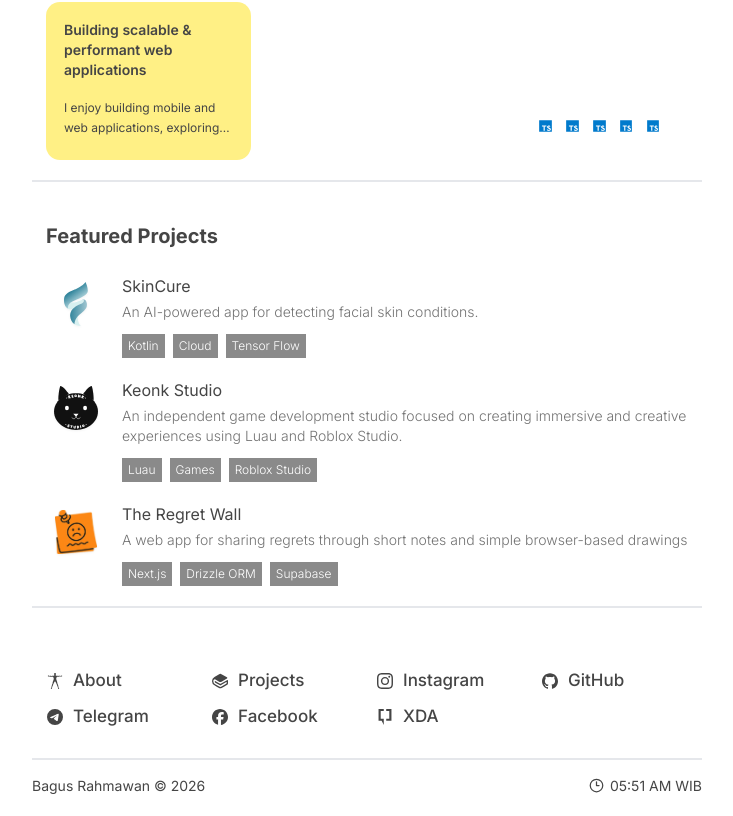
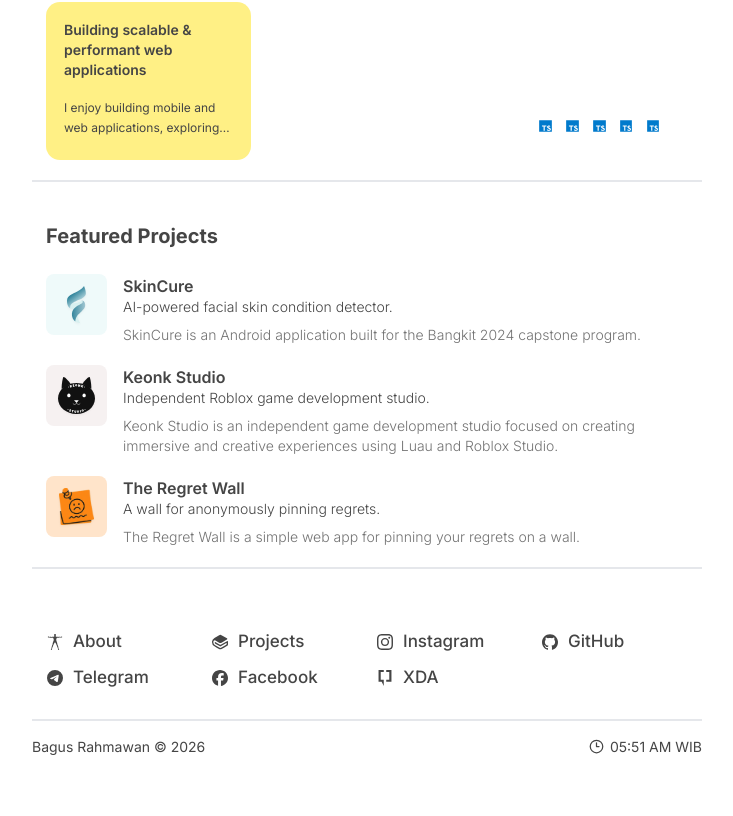
Before and after one commit to bagoesrex/portfolio-website, a Next.js app: page / in a window 1280 px wide. Shown: the part 884-1700 px from the top of the page, without its empty margins (273-1006 px from the left). After the commit the page ends 1661 px from the top, so only its background shows below. Built offline with nearby package versions, Linux system fonts and the light colour scheme.

Commit message:
feat: expand projects list and add per-project icon variant styles

```diff
--- a/components/home/ProjectsSection.tsx
+++ b/components/home/ProjectsSection.tsx
@@ -1,4 +1,4 @@
-import { PROJECTS } from "@/data/projects";
+import { PROJECT_VARIANT_STYLES, PROJECTS } from "@/data/projects";
 import MaxWidthWrapper from "../layout/MaxWidthWrapper";
 import { cn } from "@/lib/utils";
 import Image from "next/image";
@@ -14,7 +14,11 @@ export default function ProjectsSection() {
           <h2 className="text-xl font-bold">Featured Projects</h2>
         </div>
         <div className="space-y-5">
-          {featuredProjects.map((project, i) => (
+          {featuredProjects.map((project, i) => {
+            const variantStyles = PROJECT_VARIANT_STYLES[project.variant];
+            const IconBg = variantStyles.iconBg;
+
+            return (
               <article className="group" key={i}>
                 <a
                   href={project.githubUrl}
@@ -22,8 +26,8 @@ export default function ProjectsSection() {
                   rel="noopener noreferrer"
                   className="flex gap-4"
                 >
-                <div className={cn("rounded-md p-2")}>
-                  <div className="relative h-11 min-w-11">
+                  <div className={cn("size-fit rounded-md p-3", IconBg)}>
+                    <div className="relative h-9.25 min-w-9.25">
                       <Image
                         src={project.coverImage}
                         alt={`${project.title} Image`}
@@ -34,9 +38,9 @@ export default function ProjectsSection() {
                     </div>
                   </div>
                   <div className="space-y-3">
-                  <header className="space-y-1">
-                    <div className="flex items-center justify-start gap-2">
-                      <h3 className="underline decoration-transparent decoration-[1.75px] transition-all duration-200 ease-out group-hover:decoration-current">
+                    <header className="space-y-2">
+                      <div className="-space-y-px">
+                        <h3 className="font-semibold underline decoration-transparent decoration-[1.75px] transition-all duration-200 ease-out group-hover:decoration-current">
                           {project.title}
                         </h3>
                         {/* <p
@@ -48,22 +52,26 @@ export default function ProjectsSection() {
                 <StatusIcon className="size-3" />
                 {project.StatusLabel}
               </p> */}
-                    </div>
-                    <p className="text-muted-foreground line-clamp-2 text-sm font-light">
+                        <p className="line-clamp-2 text-sm font-[380]">
                           {project.description}
                         </p>
+                      </div>
+                      <p className="text-muted-foreground line-clamp-2 text-sm font-[360]">
+                        {project.longDescription}
+                      </p>
                     </header>
-                  <footer className="flex flex-wrap gap-2 text-xs font-light text-white">
+                    {/* <footer className="flex flex-wrap gap-2 text-xs font-light text-white">
             {project.techStack.map((item, i) => (
               <span key={i} className="bg-primary/50 px-1.5 py-1">
                 {item}
               </span>
             ))}
-                  </footer>
+          </footer> */}
                   </div>
                 </a>
               </article>
-          ))}
+            );
+          })}
         </div>
       </MaxWidthWrapper>
       <hr
--- a/data/projects.ts
+++ b/data/projects.ts
@@ -1,30 +1,103 @@
-import { Project } from "@/types/project";
+import { Project, ProjectVariant } from "@/types/project";
 
 export const PROJECTS: Project[] = [
   {
     title: "SkinCure",
-    description: "An AI-powered app for detecting facial skin conditions.",
+    description: "AI-powered facial skin condition detector.",
+    longDescription:
+      "SkinCure is an Android application built for the Bangkit 2024 capstone program.",
     status: "completed",
     techStack: ["Kotlin", "Cloud", "Tensor Flow"],
     coverImage: "/icons/projects/skincure.svg",
     githubUrl: "https://github.com/bagoesrex/skincure",
+    variant: "skyblue",
   },
   {
     title: "Keonk Studio",
-    description:
-      "An independent game development studio focused on creating immersive and creative experiences using Luau and Roblox Studio.",
+    description: "Independent Roblox game development studio.",
+    longDescription:
+      "Keonk Studio is an independent game development studio focused on creating immersive and creative experiences using Luau and Roblox Studio.",
     status: "in-progress",
     techStack: ["Luau", "Games", "Roblox Studio"],
     coverImage: "/icons/projects/keonk-studio.svg",
     githubUrl: "https://github.com/keonkstudio",
+    variant: "gray",
   },
   {
     title: "The Regret Wall",
-    description:
-      "A web app for sharing regrets through short notes and simple browser-based drawings",
+    description: "A wall for anonymously pinning regrets.",
+    longDescription:
+      "The Regret Wall is a simple web app for pinning your regrets on a wall.",
     status: "completed",
     techStack: ["Next.js", "Drizzle ORM", "Supabase"],
     coverImage: "/icons/projects/the-regret-wall.webp",
     githubUrl: "https://github.com/bagoesrex/the-regret-wall",
+    variant: "orange",
+  },
+  {
+    title: "Whatsapp Personal Bot",
+    description: "Personal WhatsApp automation bot.",
+    longDescription:
+      "A personal WhatsApp automation bot built with Node.js on top of whatsapp-web.js.",
+    status: "completed",
+    techStack: ["Node.js", "Whatsapp-web.js", "Gemini API"],
+    coverImage: "/icons/projects/whatsapp-bot.webp",
+    githubUrl: "https://github.com/bagoesrex/wa-personal-bot",
+    variant: "green",
+  },
+  {
+    title: "Terminal Portfolio",
+    description: "Terminal-style developer portfolio site.",
+    longDescription:
+      "A terminal-style developer portfolio website built with React and Vite to showcase projects and skills through a unique.",
+    status: "completed",
+    techStack: ["Vite", "React.js", "Tailwind CSS"],
+    coverImage: "/icons/projects/terminal.webp",
+    githubUrl: "https://github.com/bagoesrex/terminal-portfolio",
+    variant: "purple",
+  },
+  {
+    title: "CatatIn",
+    description: "AI-powered income tracker for service businesses.",
+    longDescription:
+      "CatatIn is an AI-powered income management app for owners of service-based businesses.",
+    status: "in-progress",
+    techStack: ["Next.js", "Nest.js", "Gemini API", "Tailwind CSS"],
+    coverImage: "/icons/projects/catatin.webp",
+    githubUrl: "https://github.com/bagoesrex/catatin-mvp",
+    variant: "blue",
   },
 ];
+
+export const PROJECT_VARIANT_STYLES: Record<
+  ProjectVariant,
+  {
+    iconBg: string;
+    hoverBg: string;
+  }
+> = {
+  gray: {
+    iconBg: "bg-[#F6F1F1]",
+    hoverBg: "hover:bg-[#F6F1F1]",
+  },
+  skyblue: {
+    iconBg: "bg-[#EFFAFA]",
+    hoverBg: "hover:bg-[#EFFAFA]",
+  },
+  green: {
+    iconBg: "bg-[#E7FFE9]",
+    hoverBg: "hover:bg-[#E7FFE9]",
+  },
+  purple: {
+    iconBg: "bg-[#FFE4FB]",
+    hoverBg: "hover:bg-[#FFE4FB]",
+  },
+  blue: {
+    iconBg: "bg-[#EAEFF9]",
+    hoverBg: "hover:bg-[#EAEFF9]",
+  },
+  orange: {
+    iconBg: "bg-[#FFE4CA]",
+    hoverBg: "hover:bg-[#FFE4CA]",
+  },
+};
--- a/types/project.ts
+++ b/types/project.ts
@@ -1,10 +1,15 @@
 export type ProjectStatus = "completed" | "in-progress" | "archived";
+
+export type ProjectVariant =
+  "gray" | "skyblue" | "blue" | "green" | "purple" | "orange";
 
 export interface Project {
   title: string;
   description: string;
+  longDescription: string;
   status: ProjectStatus;
   techStack: string[];
   coverImage: string;
   githubUrl: string;
+  variant: ProjectVariant;
 }
```
Lines whose indentation alone changed are shown as unchanged.
